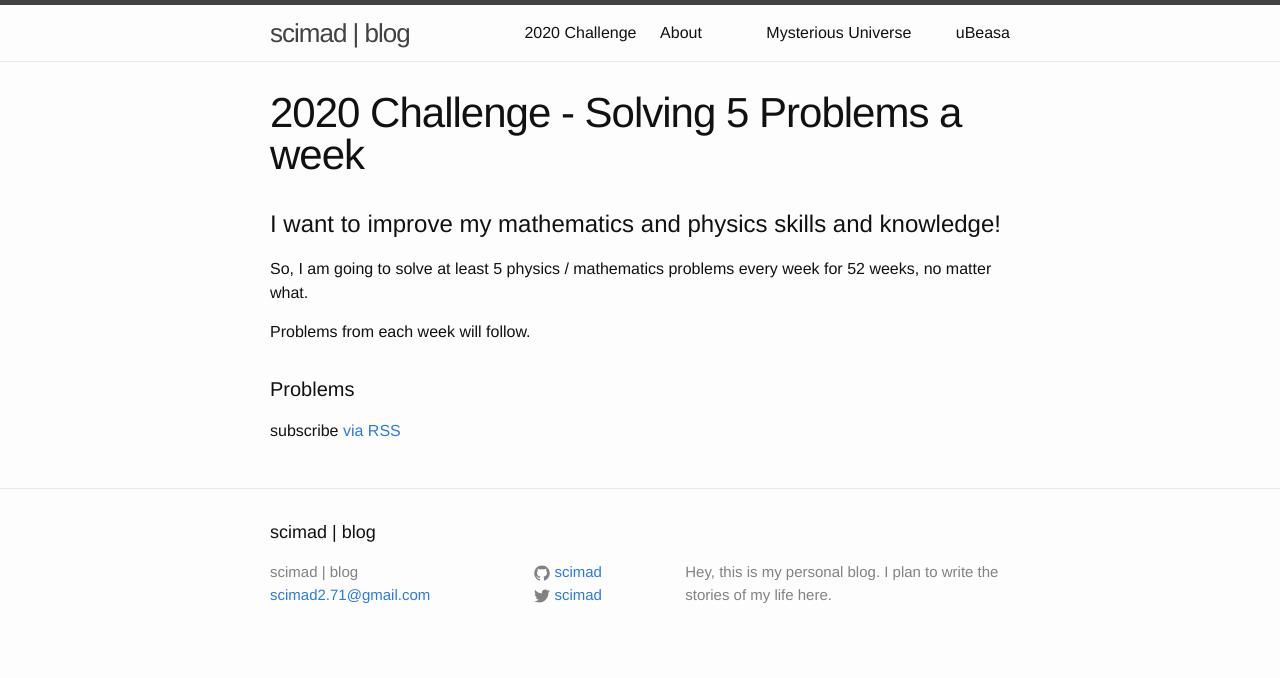
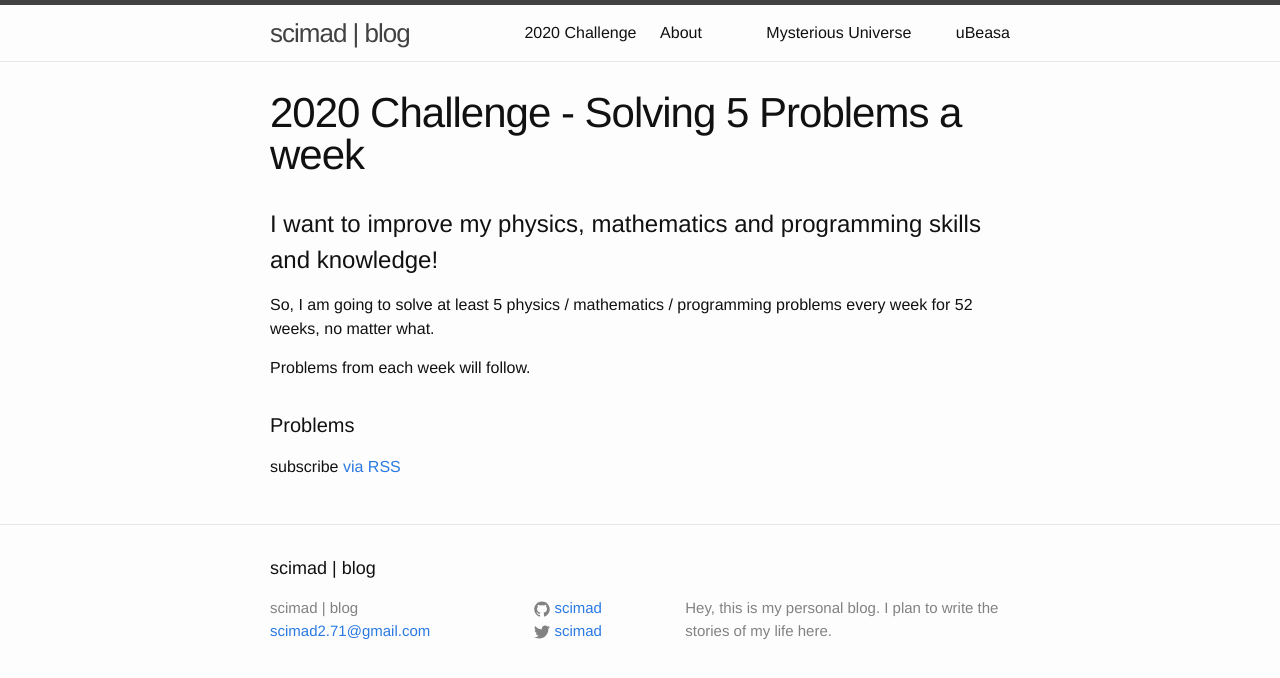
Before and after one commit to scimad/scimad.github.io, a Jekyll site: the page built from 2020-challenge.md, in a window 1280 px wide. Shown: the top 678 px of the page. Built offline with Jekyll 4.4.1, drawn with Linux system fonts in a browser that asks for light colours.

Commit message:
Modify challenge doc

```diff
--- a/2020-challenge.md
+++ b/2020-challenge.md
@@ -5,8 +5,8 @@ link-title: 2020 Challenge
 permalink: /2020-challenge/
 ---
 
-# I want to improve my mathematics and physics skills and knowledge!
+# I want to improve my physics, mathematics and  programming skills and knowledge!
 
-So, I am going to solve at least 5 physics / mathematics problems every week for 52 weeks, no matter what.
+So, I am going to solve at least 5 physics / mathematics / programming problems every week for 52 weeks, no matter what.
 
 Problems from each week will follow.
```
